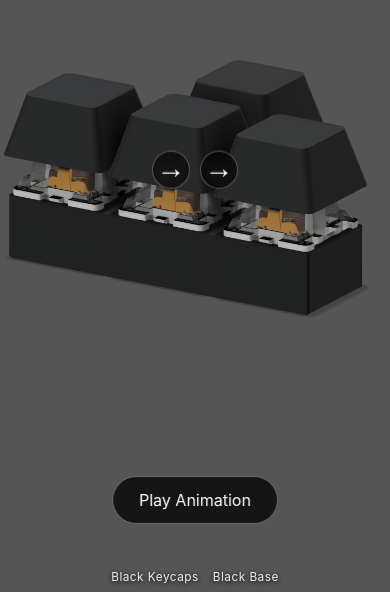
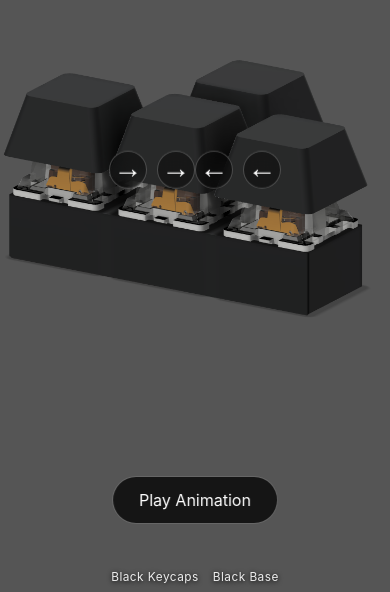
Before and after one commit to primegoblin32/keyboard-keychain-website, a React (Vite) app: page / in a window 390 px wide. Shown: the part 252-844 px from the top of the page. Built offline with nearby package versions, Linux system fonts and the light colour scheme.

Commit message:
Fixed bug in commit 6e8b59ee21dd8d23e1fe872239a01722ae26ca02

```diff
--- a/src/App.css
+++ b/src/App.css
@@ -124,12 +124,12 @@ button { font: inherit; }
   .nav-stack:first-child {
     left: 50%;
     right: auto;
-    transform: translate(-50%, -50%);
+    transform: translateY(-50%);
   }
   .nav-stack:last-child {
     right: 50%;
     left: auto;
-    transform: translate(50%, -50%);
+    transform: translateY(-50%);
   }
   .nav-arrow { width: 38px; height: 38px; }
   .nav-arrow span { font-size: 29px; }
```
